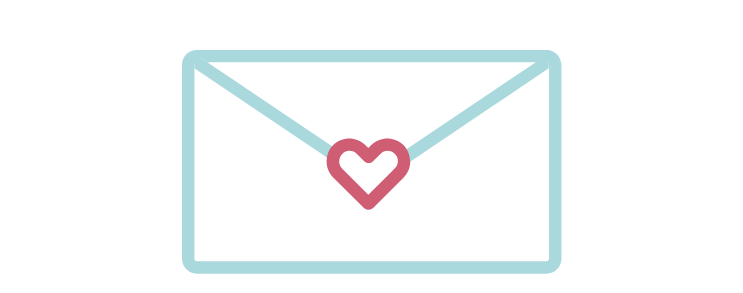
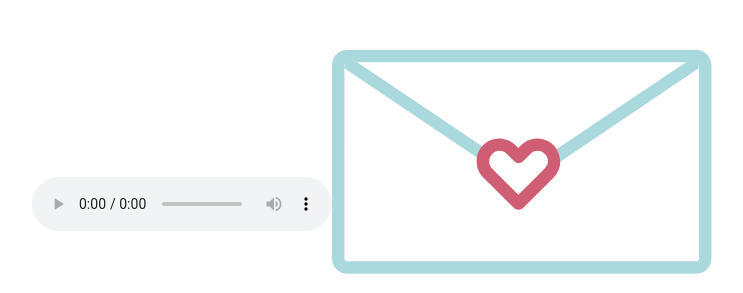
Before and after one commit to Thanhan26/ThanhAnXinChaoBanNhe, a plain HTML site: page index.html in a window 1280 px wide. Shown: the part 204-497 px from the top of the page, without its empty margins (268-1011 px from the left). Drawn offline with Linux system fonts and the light colour scheme.

Commit message:
Update index.html

```diff
--- a/index.html
+++ b/index.html
@@ -1076,8 +1076,8 @@
 </style>
 
 <body id="body" style="display:flex; align-items: center;justify-content: center;height: 100vh;">
-    <audio  autoplay> <source src="Tieng-cuoi-ong-gia-Noel-www_tiengdong_com.mp3"> </audio>
-    <audio  autoplay loop><source src="y2mate.com - Jingle Bells with Lyrics  Christmas Songs HD  Christmas Songs and Carols.mp3" type="audio/mpeg"> </audio>
+    <audio autoplay> <source src="Tieng-cuoi-ong-gia-Noel-www_tiengdong_com.mp3"> </audio>
+    <audio controls autoplay loop><source src="y2mate.com - Jingle Bells with Lyrics  Christmas Songs HD  Christmas Songs and Carols.mp3" type="audio/mpeg"> </audio>
     <div id="btn" style="width:30%;">
         <svg xmlns="http://www.w3.org/2000/svg" xmlns:xlink="http://www.w3.org/1999/xlink" version="1.1" x="0px" y="0px" viewBox="0 0 150 88.4" enable-background="new 0 0 150 88.4" xml:space="preserve" style="fill: rgb(0, 0, 0);" role="img" aria-label="Valentine Envelope Line Icon">
             <path d="M60.1,38.6c3.4-3.4,9-3.4,12.4,0l1.2,1.1l1.2-1.1c3.4-3.4,9-3.4,12.4,0c0.4,0.4,0.7,0.7,1,1.1L140,4.8H10.1  L60.1,38.6L60.1,38.6z" style="fill: none;"></path>
```
